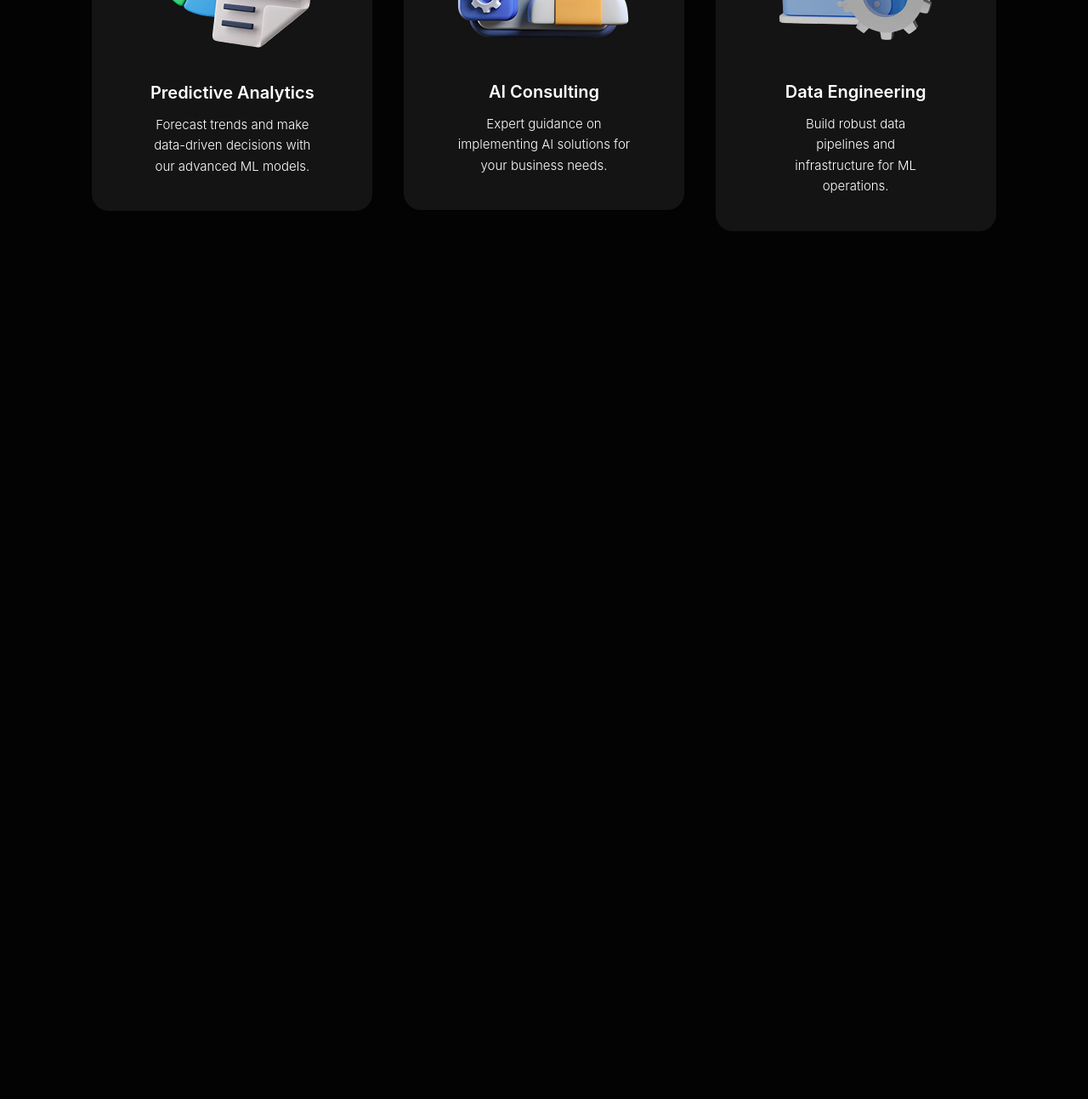
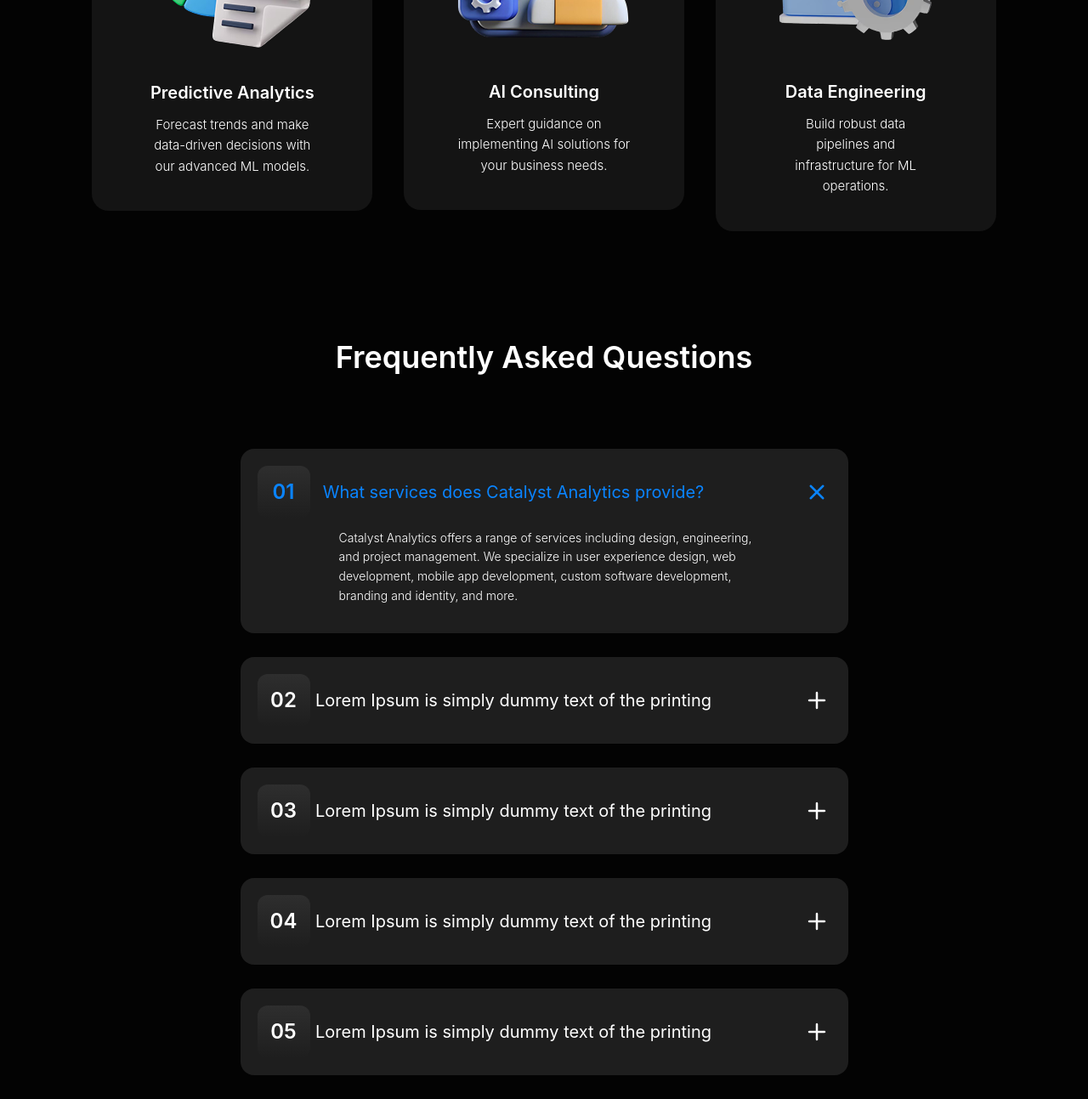
Before and after one commit to mnozilshoev-rgb/Exam3, a website: page index.html in a window 1280 px wide. Shown: the part 1117-2410 px from the top of the page at 85% size. Before the commit the page ends 1417 px from the top, so only its background shows below. Drawn offline with nearby package versions, Linux system fonts and the light colour scheme; files that its build step writes are made by us from their sources.

Commit message:
section 4 page 1

```diff
--- a/index.html
+++ b/index.html
@@ -72,7 +72,8 @@
     </div>
 
 
-    <div class="flex-col w-full lg:flex lg:flex-row  max-w-[90%] mx-auto lg:max-w-[1100px] justify-center pt-7 pb-7 border-t-2 border-b-2 border-[#0A84FF] mb-10 ">
+    <div
+        class="flex-col w-full lg:flex lg:flex-row  max-w-[90%] mx-auto lg:max-w-[1100px] justify-center pt-7 pb-7 border-t-2 border-b-2 border-[#0A84FF] mb-10 ">
 
         <img class="m-auto" src="./src/images/Card.png" alt="">
         <img class="m-auto" src="./src/images/Card (1).png" alt="">
@@ -87,27 +88,109 @@
 
     <div class="flex-col w-full   max-w-[90%] mx-auto lg:max-w-[1100px] justify-center pt-30 pb-7 h-auto text-white  ">
 
-       <h1 class="text-4xl text-center font-semibold lg:pl-60 lg:pr-60  leading-14 ">Our Ultimate Set of Services for Your Ideas Implementation</h1>
+        <h1 class="text-4xl text-center font-semibold lg:pl-60 lg:pr-60  leading-14 ">Our Ultimate Set of Services for
+            Your Ideas Implementation</h1>
 
         <div class="flex-col lg:flex lg:flex-row justify-between ">
-        <div class="flex-col items-center justify-center h-auto pt-10 pb-10 bg-[#141414] rounded-[20px] lg:w-[30%] w-[90%] m-auto mt-10">
+            <div
+                class="flex-col items-center justify-center h-auto pt-10 pb-10 bg-[#141414] rounded-[20px] lg:w-[30%] w-[90%] m-auto mt-10">
                 <img class="m-auto " src="./src/images/first.png" alt="">
                 <p class="font-semibold text-center text-xl pt-7 pb-3">Predictive Analytics</p>
-            <p class="text-center pl-15 pr-15 font-light leading-relaxed text-[15px]">Forecast trends and make data-driven decisions with our advanced ML models.</p>
+                <p class="text-center pl-15 pr-15 font-light leading-relaxed text-[15px]">Forecast trends and make
+                    data-driven decisions with our advanced ML models.</p>
             </div>
-        <div class="flex-col items-center justify-center h-auto pt-10 pb-10 bg-[#141414] rounded-[20px] lg:w-[30%] w-[90%] m-auto mt-10">
+            <div
+                class="flex-col items-center justify-center h-auto pt-10 pb-10 bg-[#141414] rounded-[20px] lg:w-[30%] w-[90%] m-auto mt-10">
                 <img class="m-auto " src="./src/images/72355892508 1 (1).png" alt="">
                 <p class="font-semibold text-center text-xl pt-10 pb-3">AI Consulting</p>
-            <p class="text-center pl-15 pr-15 font-light leading-relaxed text-[15px]">Expert guidance on implementing AI solutions for your business needs.</p>
+                <p class="text-center pl-15 pr-15 font-light leading-relaxed text-[15px]">Expert guidance on
+                    implementing AI solutions for your business needs.</p>
             </div>
-        <div class="flex-col items-center justify-center h-auto pt-10 pb-10 bg-[#141414] rounded-[20px] lg:w-[30%] w-[90%] m-auto mt-10">
+            <div
+                class="flex-col items-center justify-center h-auto pt-10 pb-10 bg-[#141414] rounded-[20px] lg:w-[30%] w-[90%] m-auto mt-10">
                 <img class="m-auto " src="./src/images/72355892508 1 (2).png" alt="">
                 <p class="font-semibold text-center text-xl pt-10 pb-3">Data Engineering</p>
-            <p class="text-center pl-20 pr-20 font-light leading-relaxed text-[15px]">Build robust data pipelines and infrastructure for ML operations.</p>
+                <p class="text-center pl-20 pr-20 font-light leading-relaxed text-[15px]">Build robust data pipelines
+                    and infrastructure for ML operations.</p>
             </div>
 
 
         </div>
+
+        <h1 class="text-4xl text-center font-semibold lg:pl-60 lg:pr-60  leading-14 mt-30 ">Frequently Asked Questions
+        </h1>
+
+        <div class="flex-col text-white ">
+
+            <div class="flex-col p-5 h-auto bg-[#1E1E1E] rounded-2xl mt-20 lg:w-[65%] m-auto w-90% ">
+                <div class="flex justify-between items-center">
+                    <div class="p-[1px] bg-gradient-to-b from-[#2E2E2E] to-transparent inline-block rounded-xl">
+                        <p
+                            class="w-[60px] h-[60px] bg-linear-gradient(180deg, #2E2E2E 0%, rgba(46, 46, 46, 0) 100%) flex items-center justify-center text-2xl text-[#0A84FF] font-semibold">
+                            01
+                        </p>
+                    </div>
+                    <p class=" text-[20px] text-[#0A84FF] ml-4 lg:ml-[-100px] ">What services does Catalyst Analytics
+                        provide?</p>
+                    <img src="./src/images/Icon (15).png" alt="">
+
+
+                </div>
+                <p class="leading-relaxed font-light text-[14px] lg:pl-24 lg:pr-20 pl-20 pt-3 pb-3 pr-5">Catalyst Analytics offers a range of services including design, engineering, and project management.
+                    We specialize in user experience design, web development, mobile app development, custom software
+                    development, branding and identity, and more.</p>
+
+            </div>
+
+             <div class="flex-col p-5 h-auto bg-[#1E1E1E] rounded-2xl mt-7 lg:w-[65%] m-auto w-90% ">
+                <div class="flex justify-between items-center">
+                    <div class="p-[1px] bg-gradient-to-b from-[#2E2E2E] to-transparent inline-block rounded-xl">
+                        <p
+                            class="w-[60px] h-[60px] bg-linear-gradient(180deg, #2E2E2E 0%, rgba(46, 46, 46, 0) 100%) flex items-center justify-center text-2xl font-semibold">
+                            02
+                        </p>
+                    </div>
+                    <p class=" text-[20px]  ml-4 lg:ml-[-100px] ">Lorem Ipsum is simply dummy text of the printing </p>
+                    <img src="./src/images/Icon (16).png" alt="">
+            </div>
+        </div>
+             <div class="flex-col p-5 h-auto bg-[#1E1E1E] rounded-2xl mt-7 lg:w-[65%] m-auto w-90% ">
+                <div class="flex justify-between items-center">
+                    <div class="p-[1px] bg-gradient-to-b from-[#2E2E2E] to-transparent inline-block rounded-xl">
+                        <p
+                            class="w-[60px] h-[60px] bg-linear-gradient(180deg, #2E2E2E 0%, rgba(46, 46, 46, 0) 100%) flex items-center justify-center text-2xl font-semibold">
+                            03
+                        </p>
+                    </div>
+                    <p class=" text-[20px]  ml-4 lg:ml-[-100px] ">Lorem Ipsum is simply dummy text of the printing </p>
+                    <img src="./src/images/Icon (16).png" alt="">
+            </div>
+        </div>
+             <div class="flex-col p-5 h-auto bg-[#1E1E1E] rounded-2xl mt-7 lg:w-[65%] m-auto w-90% ">
+                <div class="flex justify-between items-center">
+                    <div class="p-[1px] bg-gradient-to-b from-[#2E2E2E] to-transparent inline-block rounded-xl">
+                        <p
+                            class="w-[60px] h-[60px] bg-linear-gradient(180deg, #2E2E2E 0%, rgba(46, 46, 46, 0) 100%) flex items-center justify-center text-2xl font-semibold">
+                            04
+                        </p>
+                    </div>
+                    <p class=" text-[20px]  ml-4 lg:ml-[-100px] ">Lorem Ipsum is simply dummy text of the printing </p>
+                    <img src="./src/images/Icon (16).png" alt="">
+            </div>
+        </div>
+             <div class="flex-col p-5 h-auto bg-[#1E1E1E] rounded-2xl mt-7 lg:w-[65%] m-auto w-90% ">
+                <div class="flex justify-between items-center">
+                    <div class="p-[1px] bg-gradient-to-b from-[#2E2E2E] to-transparent inline-block rounded-xl">
+                        <p
+                            class="w-[60px] h-[60px] bg-linear-gradient(180deg, #2E2E2E 0%, rgba(46, 46, 46, 0) 100%) flex items-center justify-center text-2xl font-semibold">
+                            05
+                        </p>
+                    </div>
+                    <p class=" text-[20px]  ml-4 lg:ml-[-100px] ">Lorem Ipsum is simply dummy text of the printing </p>
+                    <img src="./src/images/Icon (16).png" alt="">
+            </div>
+        </div>
+
 
     </div>
 
```
Also changed, not shown: src/images/Icon (15).png (added), src/images/Icon (16).png (added). Lines whose indentation alone changed are shown as unchanged.
